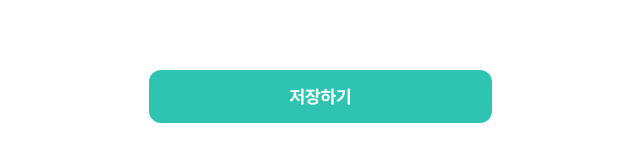
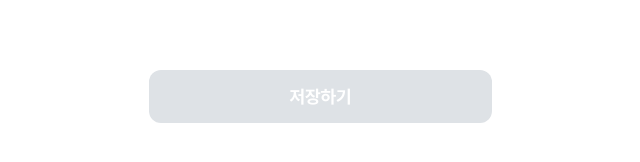
Before and after one commit to WE-ARE-RACCOONS/postgraduate-front, a Next.js app: page /mypage/edit in a window 1280 px wide. Shown: the part 498-660 px from the top of the page, without its empty margins (319-959 px from the left). Built offline with nearby package versions, Linux system fonts and the light colour scheme.

Commit message:
RAC-314 feat: 닉네임 버튼 비활성화 수정

```diff
--- a/src/app/mypage/edit/page.tsx
+++ b/src/app/mypage/edit/page.tsx
@@ -7,9 +7,11 @@ import axios from 'axios';
 import { useAtom, useAtomValue } from 'jotai';
 import {
   changeNickname,
+  newNotDuplicate,
   nickname,
   notDuplicate,
   phoneNumValidation,
+  sameUserAtom,
 } from '@/stores/signup';
 import { phoneNum } from '@/stores/signup';
 import Photo from '@/components/Photo';
@@ -29,6 +31,8 @@ function page() {
   const [nickAvail, setNickAvail] = useState(false);
   const availability = useAtomValue(notDuplicate);
   const availablePhone = useAtomValue(phoneNumValidation);
+  const newAvailability= useAtomValue(newNotDuplicate);
+  const sameUser = useAtomValue(sameUserAtom);
   useEffect(() => {
     const token = getAccessToken();
     if (token) {
@@ -123,7 +127,7 @@ function page() {
       )}
       <NicknameForm defaultValue={myNickName} />
       <PhoneNumForm defaultValue={phoneNumber} />
-      {availability ? (
+      {(newAvailability && availability) || (sameUser && availablePhone)  ? (
         <ProfileSetBtn onClick={handleClick}>저장하기</ProfileSetBtn>
       ) : (
         <ProfileSetBtnNon>저장하기</ProfileSetBtnNon>
--- a/src/components/SingleForm/NicknameForm/NicknameForm.tsx
+++ b/src/components/SingleForm/NicknameForm/NicknameForm.tsx
@@ -1,6 +1,6 @@
 'use client';
 import { useAtom } from 'jotai';
-import { changeNickname, nickname, notDuplicate } from '@/stores/signup';
+import { changeNickname, newNotDuplicate, nickname, notDuplicate, sameUserAtom } from '@/stores/signup';
 import { useEffect, useState } from 'react';
 import axios from 'axios';
 import SingleValidator from '@/components/Validator/SingleValidator';
@@ -17,12 +17,15 @@ function NicknameForm({ defaultValue }: { defaultValue?: string }) {
   const [userNick, setUserNick] = useAtom(nickname);
   const [changeNick, setChangeNick] = useAtom(changeNickname);
   const [availability, useAvailability] = useAtom(notDuplicate);
+  const [newAvailability, useNewAvailability] = useAtom(newNotDuplicate);
+  const [sameUser, setSameUser] = useAtom(sameUserAtom);
   const [flag, setFlag] = useState(false);
 
   useEffect(() => {
     //기존서버 닉네임과 사용자입력 닉네임이 같을때
     if (defaultValue === userNick) {
-      useAvailability(true);
+      useAvailability(false);
+      setSameUser(true);
       setFlag(false);
     }
   }, [userNick, defaultValue]);
@@ -33,10 +36,14 @@ function NicknameForm({ defaultValue }: { defaultValue?: string }) {
     if (e.currentTarget.value === defaultValue) {
       // 입력한 것이 기존 닉네임과 같으면
       useAvailability(true);
+      useNewAvailability(false);
       setFlag(false);
     } else {
       // 입력한 거 저장 및 가용성 false
+      //useNewAvailability 은 다르면 true
       useAvailability(false);
+      useNewAvailability(true);
+      setSameUser(false);
       setChangeNick(e.currentTarget.value);
     }
   }
--- a/src/stores/signup.ts
+++ b/src/stores/signup.ts
@@ -9,6 +9,8 @@ export const prevPathAtom = atom<string>('/');
 export const nickname = atom<string>('');
 export const changeNickname = atom<string>('');
 export const notDuplicate = atom<boolean>(false);
+export const newNotDuplicate = atom<boolean>(false);
+export const sameUserAtom = atom<boolean>(false);
 export const phoneNum = atom<string>('');
 export const phoneNumValidation = atom<boolean>(false);
 
```
